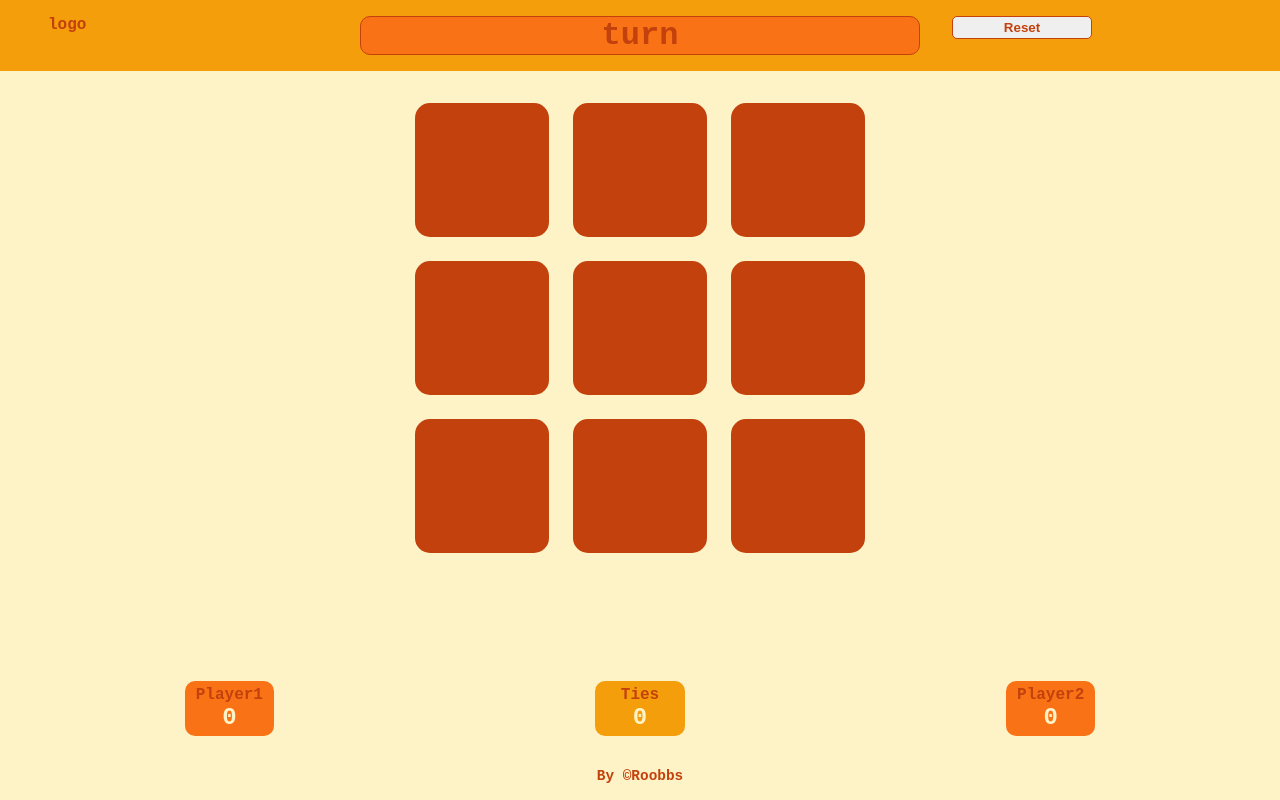
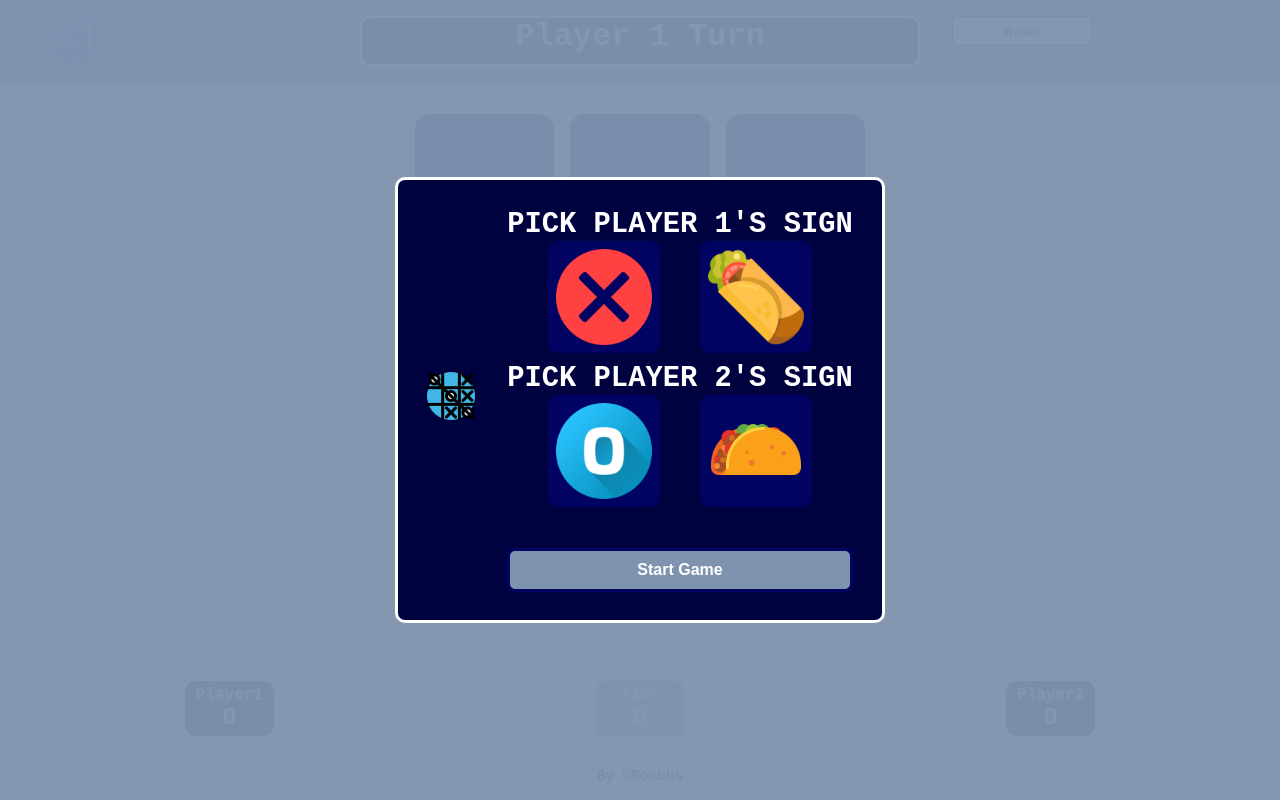
Before and after one commit to roobbs/tic-tac-toe, a plain HTML site: page index.html in a window 1280 px wide. Both pictures are taken after a click on the button "Reset". Drawn offline with Linux system fonts and the light colour scheme.

Commit message:
added finale style and modal to start the game

```diff
--- a/index.html
+++ b/index.html
@@ -6,11 +6,12 @@
     <title>Tic Tac Toe</title>
     <link rel="stylesheet" href="./style.css">
     <script src="./script.js" defer></script>
+    <link rel="shortcut icon" href="./images/xo-1.png">
 </head>
 <body>
     <header class="header">
-        <div class="logo">logo</div>
-        <div class="displayTurn">turn</div>
+        <img src="./images/xo.png" alt="X O" class="logo">
+        <div class="displayTurn">Player 1 Turn</div>
         <button class="resetGame">Reset</button>
     </header>
     <main class="main">
@@ -43,9 +44,26 @@
     <footer class="footer">By ©Roobbs</footer>
     <!--DIALOG-->
     <dialog class="dialog">
-        <div class="titleGame">X O</div>
-        <div class="playerChoose">PICK PLAYER 1 SIGN</div>
-        <button class="close">Close Dialog</button>
+        <div class="modalContainer">
+            <div class="titleGame"><img src="./images/xo-1.png" alt="X O modal" class="imgModal"></div>
+            <div class="playerChoose">
+                <div class="player1">
+                    <div>PICK PLAYER 1'S SIGN</div>
+                    <div class="choose">
+                        <div class="x"><img src="./images/x.png" alt="x"></div>
+                        <div class="burrito"><img src="./images/burrito.png" alt="burrito"></div>
+                    </div>
+                </div>
+                <div class="player2">
+                    <div>PICK PLAYER 2'S SIGN</div>
+                    <div class="choose">
+                        <div class="o"><img src="./images/o.png" alt="o"></div>
+                        <div class="taco"><img src="./images/tacos.png" alt=""></div>
+                    </div>
+                </div>
+            </div>
+            <button class="startGame">Start Game</button>
+        </div>
     </dialog>
 </body>
 </html>
--- a/script.js
+++ b/script.js
@@ -1,6 +1,8 @@
 let dialog = document.querySelector(".dialog"); //open dialog
-let btnClose = document.querySelector(".close");
-btnClose.addEventListener("click", () => {
+let btnStartGame = document.querySelector(".startGame");
+btnStartGame.addEventListener("click", () => {
     dialog.close();
 })
-//dialog.showModal();
+let btnResetGame = document.querySelector(".resetGame").addEventListener("click", () => {
+    dialog.showModal()
+});
--- a/style.css
+++ b/style.css
@@ -1,8 +1,8 @@
 :root{
-    --fst-color: #f59e0b;
-    --snd-color: #f97316;
-    --trd-color: #c2410c;
-    --fth-color:#fef3c7;
+    --fst-color: #7f93ae;
+    --snd-color: #00023f;
+    --trd-color: #000361;
+    --fth-color:#ffffff;
 }
 ::-webkit-scrollbar{
     width: 8px;
@@ -34,13 +34,18 @@ body{
     column-gap: 2rem;
     background-color: var(--fst-color);
 }
+.header .logo{
+    height: 50px;
+    grid-row: span 2;
+}
 .header .displayTurn{
     grid-row: span 2;
     background-color: var(--snd-color);
     border-radius: 10px;
     text-align: center;
     font-size: 2rem;
-    border: 1px solid var(--trd-color);
+    border: 2px solid var(--fth-color);
+    color: var(--fth-color);
 }
 .header .resetGame{
     border: 1px solid var(--trd-color);
@@ -58,7 +63,7 @@ body{
 }
 .main .gridContainer{
     display: grid;
-    gap: 1.5rem;
+    gap: 1rem;
     grid-template-columns: repeat(3, 1fr);
     width: 450px;
     height: 450px;
@@ -70,6 +75,7 @@ body{
 }
 .main .gridContainer .grid:hover{
     background-color: var(--fst-color);
+    border: 1px solid var(--trd-color);
 }
 .main .displayScore{       /*    score        */
     display: flex;
@@ -77,7 +83,7 @@ body{
     gap: 1rem;
 }
 .main .displayScore .child{
-    background-color: var(--snd-color);
+    background-color:var(--snd-color);
     padding: .3rem;
     border-radius: 10px;
     width: 5rem;
@@ -86,7 +92,7 @@ body{
     background-color: var(--fst-color);
 }
 .main .displayScore .child .scoreTitle{
-    color: var(--trd-color);
+    color: white;
     text-align: center;
     font-weight: 900;
 }
@@ -96,20 +102,55 @@ body{
     color: var(--fth-color);
 }
 .dialog { /*            DIALOG                */
-    color: white;
-    font-size: 1rem;
-    background-color: var(--bg-color);
+    color: var(--fth-color);
+    font-size: 1.8rem;
+    background-color: var(--snd-color);
     border-radius: 10px;
 }
 .dialog::backdrop{
-    background-color: rgb(0, 7, 50);
-    opacity: 1;
+    background-color: #7f93ae;
+    opacity: .96;
 }
-.dialog .close{
+.dialog .modalContainer{
+    display: grid;
+    grid-template-columns: auto 1fr;
+    grid-template-rows: auto auto;
+    gap:2rem;
+}
+.modalContainer .imgModal{
+    height: 3rem;
+}
+.modalContainer .choose img{
+    height: 6rem;
+    padding: .5rem;
+    border-radius: 10px;
+    background-color: var(--trd-color);
+}
+.choose {
+    display: flex;
+    justify-content: space-evenly;
+}
+.modalContainer .choose img:hover{
+   background-color: var(--fst-color);
+}
+.modalContainer .titleGame{
+    grid-row: span 2;
+    align-self: center;
+
+}
+
+.modalContainer .startGame{
     padding: .6rem;
     font-size: 1rem;
-    font-weight: bold;
+    font-weight: 900;
     border-radius: 8px;
+    background-color: var(--fst-color);
+    border: 3px solid var(--trd-color);
+    color: white;
+}
+.startGame:hover{
+    background-color: var(--fth-color);
+    color: var(--snd-color);
 }
 .footer{
     font-size: .9rem;
```
Also changed, not shown: images/burrito.png (added), images/o.png (added), images/tacos.png (added), images/x.png (added), images/xo-1.png (added), images/xo.png (added).
